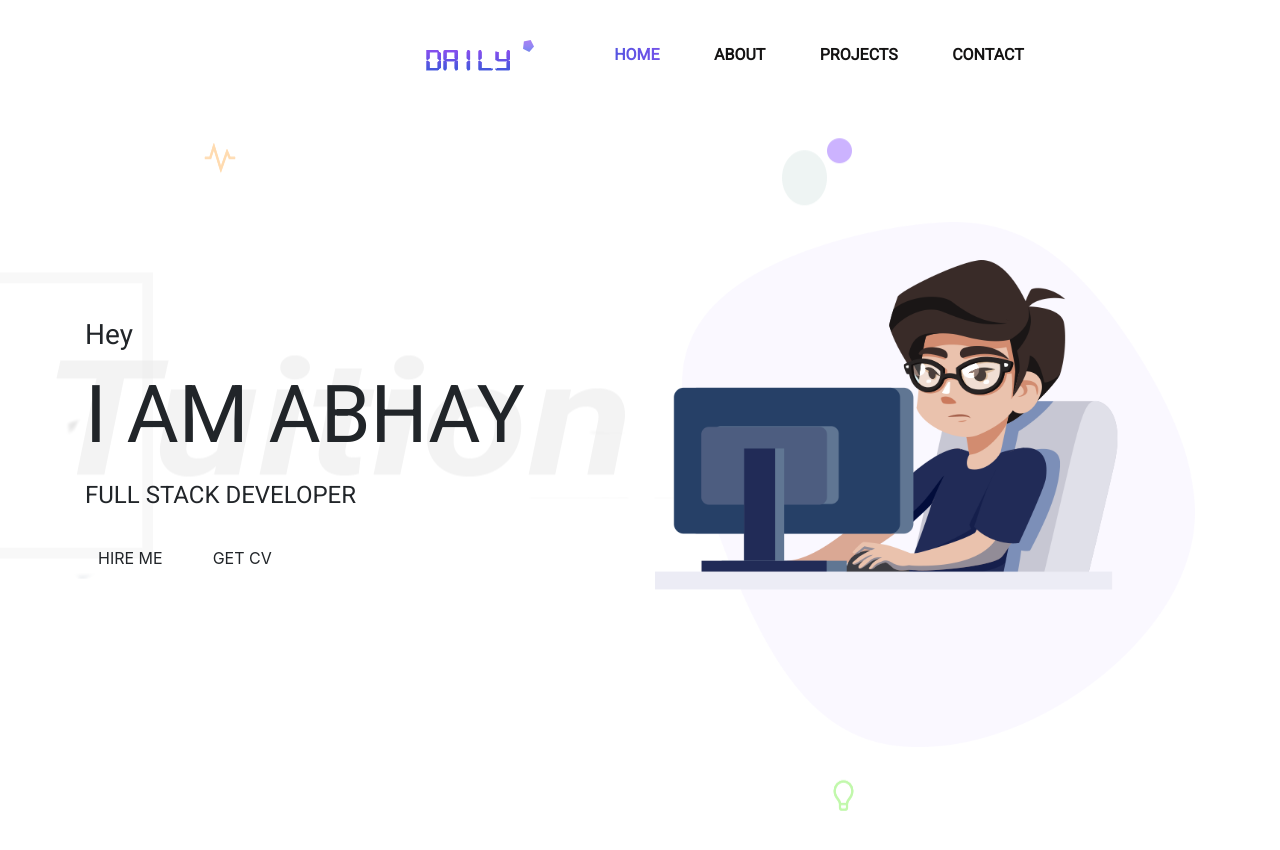
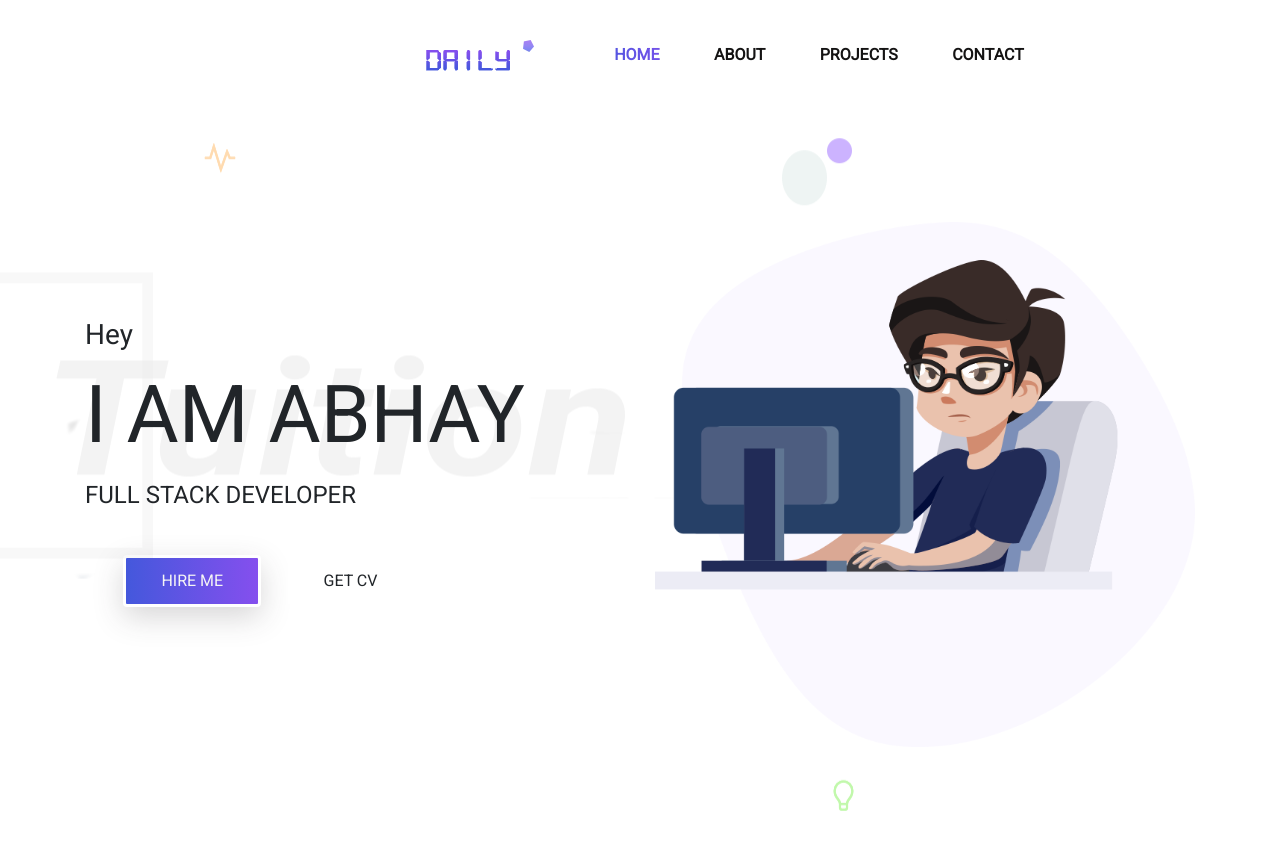
Before and after one commit to abhaydee/PersonalPortfolio, a React (Create React App) app: page / in a window 1280 px wide. Shown: the top 850 px of the page. Built offline with nearby package versions, Linux system fonts and the light colour scheme.

Commit message:
landing page changes

```diff
--- a/src/App.css
+++ b/src/App.css
@@ -26,3 +26,43 @@
   font-family: var(--roboto);
   line-height: 72px;
 }
+
+.text-uppercase{
+  text-transform: uppercase;
+}
+
+.button{
+  padding: 0.8rem 2.2rem;
+  font: normal 500 16px;
+  line-height: 20px;
+  font-family: var(--roboto);
+  position: relative;
+  border:3px solid transparent;
+  border-radius: 4px;
+
+}
+
+.button .primary-button{
+  background: var(--gradient-color);
+  color: whitesmoke;
+  transition: background .6s ease;
+  box-shadow: var(--box-shadow);
+  background-clip: padding-box;
+}
+
+.button .primary-button:hover{
+  background: whitesmoke;
+  color: black;
+  background-clip: padding-box;
+}
+.button .secondary-button{
+  background:white;
+  background-clip: padding-box;
+  transition: background .6s ease;
+}
+.button .secondary-button:hover{
+  background: var(--gradient-color);
+  color: whitesmoke;
+  box-shadow: var(--box-shadow);
+
+}
--- a/src/App.js
+++ b/src/App.js
@@ -15,7 +15,7 @@ class App extends Component{
                   <h1 className="title-text text-uppercase">I am Abhay</h1>
                   <h4 className="title-text text-uppercase">Full Stack Developer</h4>
                   <div className="side-buttons">
-                    <div className="d-flex flex-row flex-wrap">
+                    <div className="d-flex flex-row flex-wrap button">
                       <button type="button" className="btn button primary-button mr-4 text-uppercase">Hire Me</button>
                       <button type="button" className="btn button secondary-button text-uppercase">Get CV</button>
                     </div>
```
